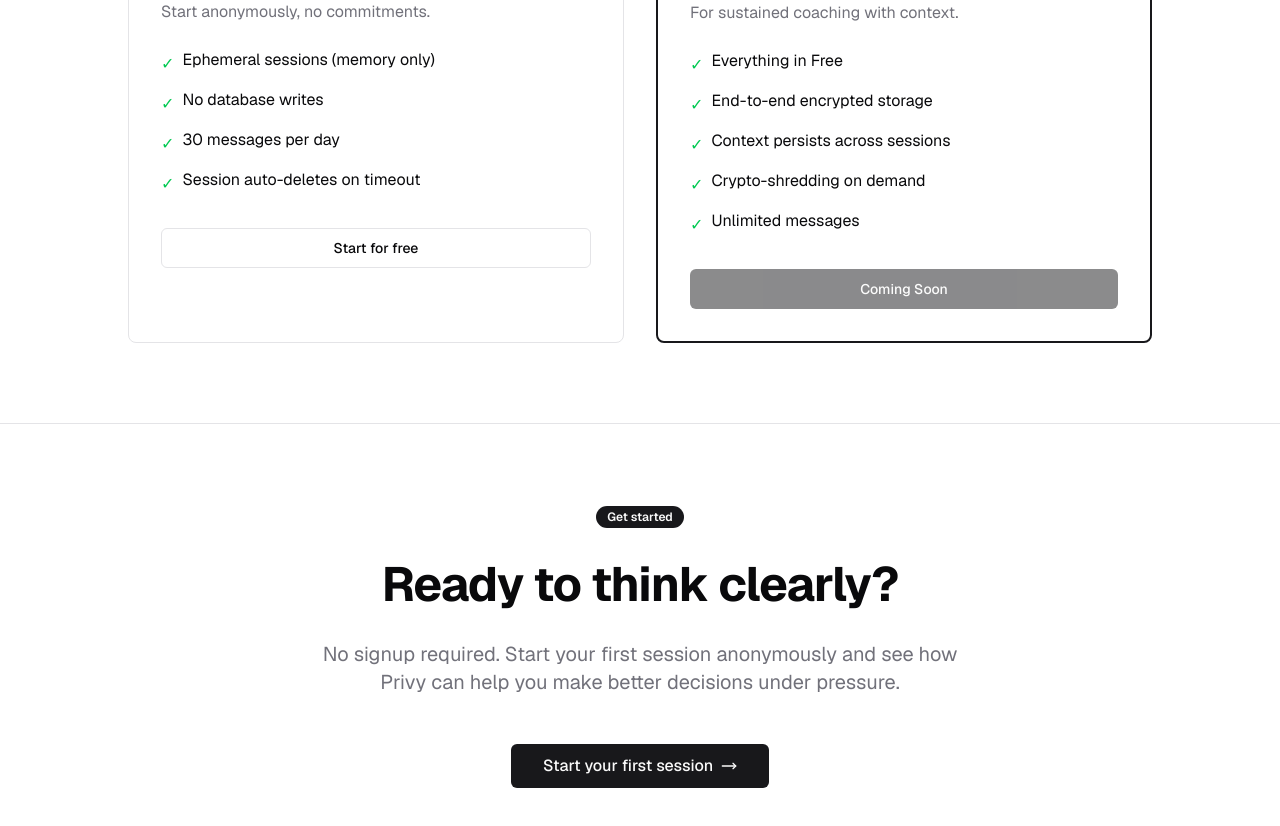
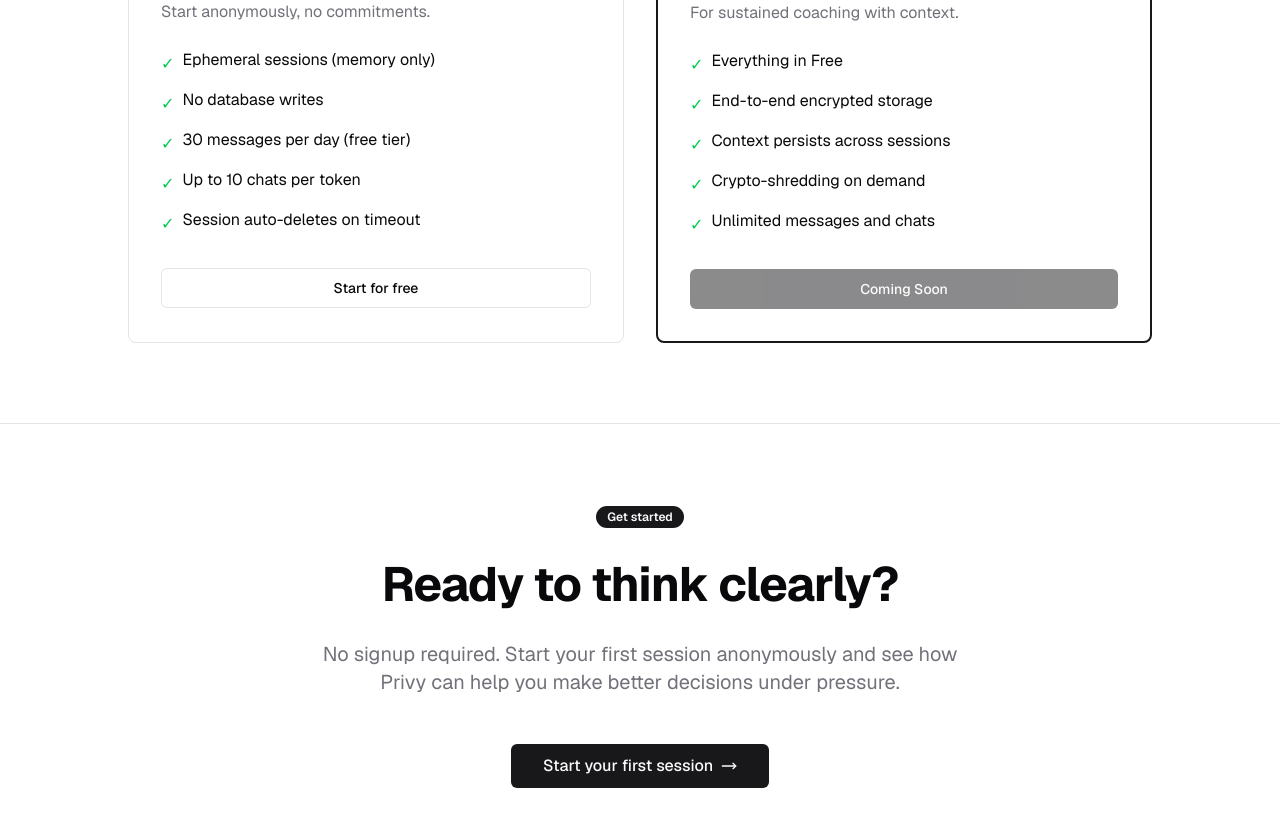
Before and after one commit to privyai/privy-mvp, a Next.js app: page / in a window 1280 px wide. Shown: the part 2560-3386 px from the top of the page. Built offline with nearby package versions, Linux system fonts and the light colour scheme.

Commit message:
Clarify free tier limits on landing

```diff
--- a/app/(landing)/page.tsx
+++ b/app/(landing)/page.tsx
@@ -189,7 +189,11 @@
                 </li>
                 <li className="flex items-start gap-2">
                   <span className="mt-1 text-green-500">✓</span>
-                  <span>30 messages per day</span>
+                  <span>30 messages per day (free tier)</span>
+                </li>
+                <li className="flex items-start gap-2">
+                  <span className="mt-1 text-green-500">✓</span>
+                  <span>Up to 10 chats per token</span>
                 </li>
                 <li className="flex items-start gap-2">
                   <span className="mt-1 text-green-500">✓</span>
@@ -236,7 +240,7 @@
                 </li>
                 <li className="flex items-start gap-2">
                   <span className="mt-1 text-green-500">✓</span>
-                  <span>Unlimited messages</span>
+                  <span>Unlimited messages and chats</span>
                 </li>
               </ul>
 
```
